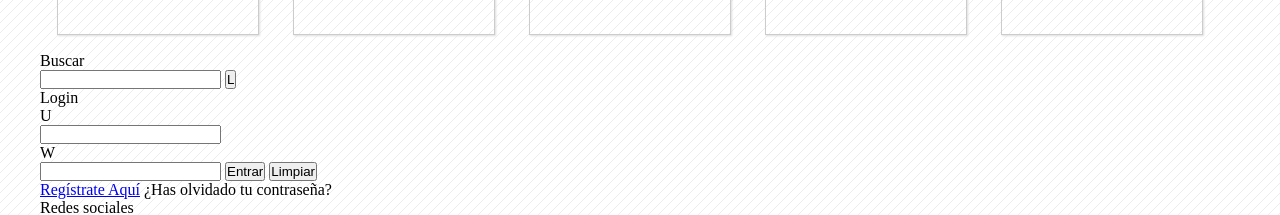
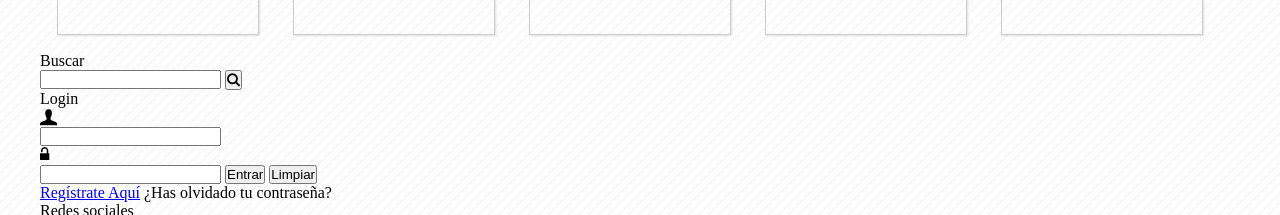
Before and after one commit to smorenom24/maquetacion_avanzada, a plain HTML site: page index.html in a window 1280 px wide. Shown: the part 537-752 px from the top of the page. Drawn offline with Linux system fonts and the light colour scheme.

Commit message:
clase íconos a íconos

```diff
--- a/index.html
+++ b/index.html
@@ -92,7 +92,7 @@
         <div id="search">
             <form>
                 <input type="text">
-                <input type="button" value="L">
+                <input type="button" class="icon" value="L">
             </form>
         </div>
 
@@ -101,12 +101,12 @@
         </div>
         <div id="login">
             <form>
-                <div id="user">
+                <div id="user" class="icon">
                     U
                 </div>
                 <input type="email">
-                <div id="password">
-                    W
+                <div id="password" class="icon">
+                    w
                 </div>
                 <input type="password">
                 <input type="submit" value="Entrar">
```
